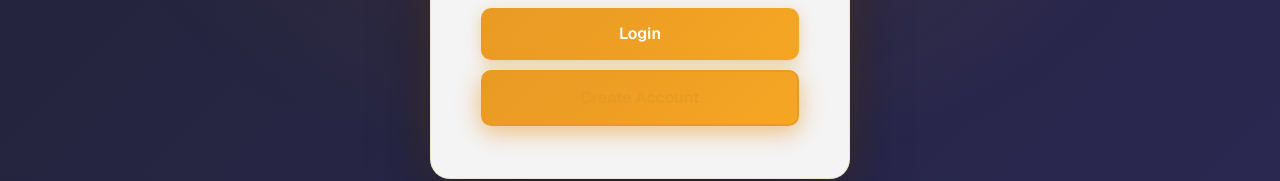
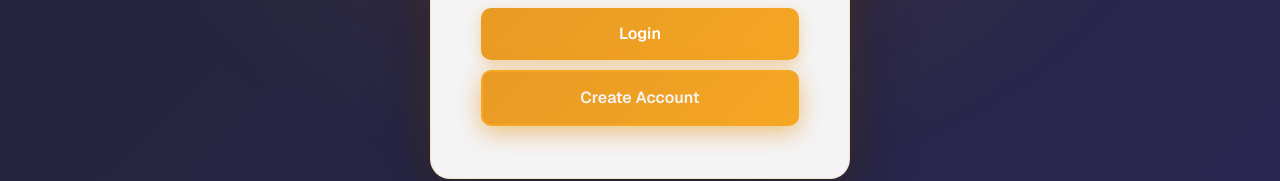
Before and after one commit to Gobinath1008/Online_Movie_Ticket_Booking, a Next.js app: page /login in a window 1280 px wide. In both pictures the pointer is over the button "Create Account". Shown: the part 543-724 px from the top of the page. Built offline with nearby package versions, Linux system fonts and the light colour scheme.

Commit message:
Update login.css

```diff
--- a/app/login/login.css
+++ b/app/login/login.css
@@ -141,9 +141,15 @@
 
 .signup-btn {
   background: rgba(232, 154, 36, 0.1);
-  color: #e89a24 !important;
+  color:  #faf7f3 !important;
   border: 2px solid #e89a24 !important;
   margin: 0 !important;
   font-weight: 600;
   transition: all 0.3s ease;
 }
+
+.signup-btn:hover {
+
+  color: #f5f4f4 !important;
+  border-color: #f5a623 !important;
+}
```
